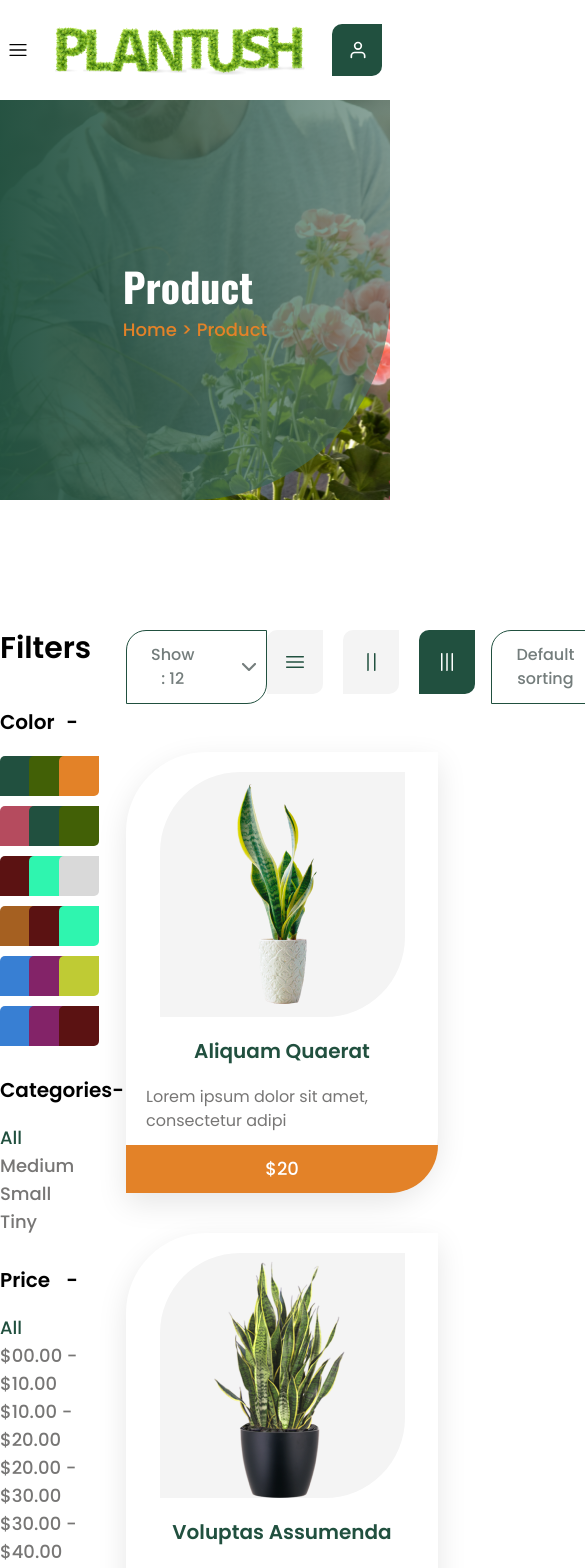
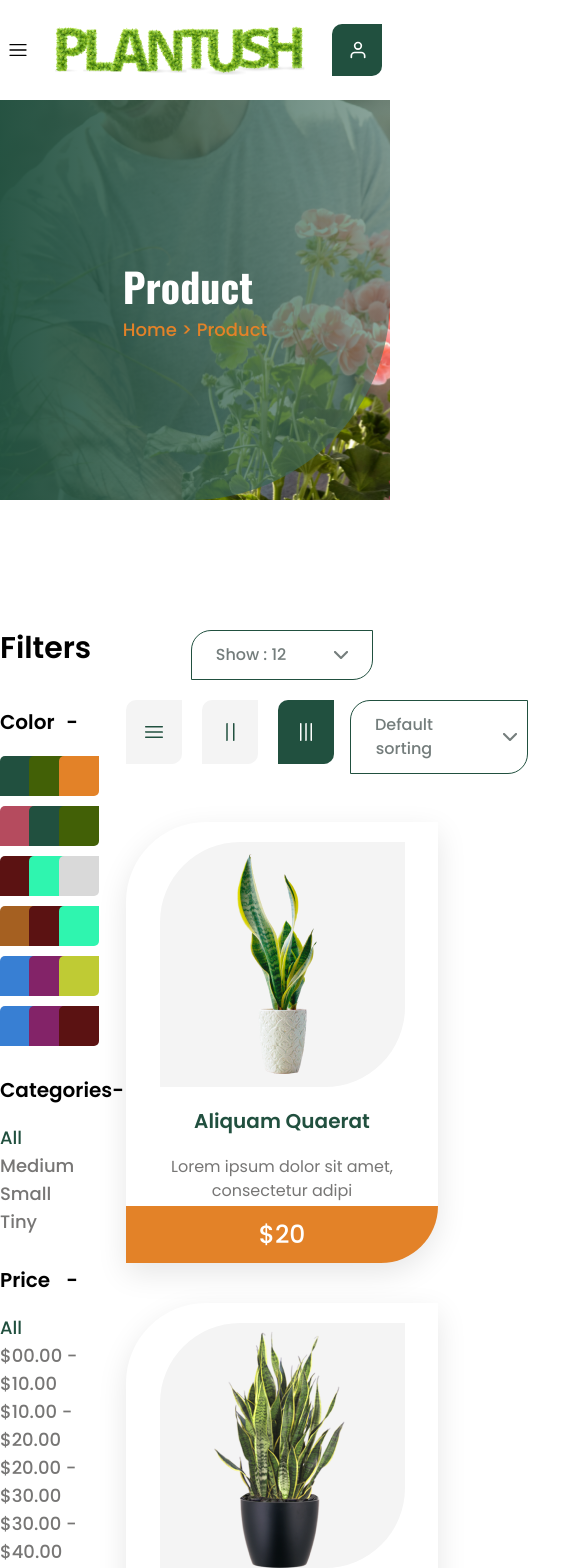
Before and after one commit to rasedul99/plantush, a Next.js app: page /product in a window 390 px wide. Shown: the top 1568 px of the page, 585 px wide, since content can reach past the window. Built offline with nearby package versions, Linux system fonts and the light colour scheme.

Commit message:
hover effect added in product card

```diff
--- a/components/Product/Products.js
+++ b/components/Product/Products.js
@@ -11,8 +11,8 @@ const Products = () => {
           <Filters />
         </div>
         <div className="w-[80%]">
-          <div className=" flex items-start  justify-between">
-            <button className=" font-poppins font-medium text-md text-dark3 flex items-center  gap-x-12 py-3 px-6 border border-primary rounded-tl-[20px] rounded-br-[20px]">
+          <div className=" flex flex-col gap-y-5 md:flex-row items-start  justify-between">
+            <button className="self-center md:self-start font-poppins font-medium text-md text-dark3 flex items-center  gap-x-12 py-3 px-6 border border-primary rounded-tl-[20px] rounded-br-[20px]">
               <p>Show : 12</p>
               <img src="/assets/icons/products/arrowdown.png" />
             </button>
--- a/components/Shared/ProductCard.js
+++ b/components/Shared/ProductCard.js
@@ -2,18 +2,30 @@ import React from "react";
 
 const ProductCard = ({ image, title, desc, price }) => {
   return (
-    <div className="relative rounded-tl-[80px] rounded-br-[60px] px-5 pt-[20px] flex flex-col items-center shadow-[0_10px_30px_0_rgba(0,0,0,0.1)]">
+    <div className="relative group rounded-tl-[80px] rounded-br-[60px] px-5 pt-[20px] flex flex-col hover:bg-primary hover:transition-all items-center shadow-[0_10px_30px_0_rgba(0,0,0,0.1)]">
       <img
         src={image}
         className="bg-[#F4F4F4] rounded-tl-[80px] rounded-br-[80px]"
       />
-      <h3 className="font-poppins text-primary font-semibold text-xl mt-5 mb-[10px]">
+      <h3 className=" font-poppins text-primary font-semibold text-xl mt-5 mb-[10px] group-hover:text-white ">
         {title}
       </h3>
-      <p className="font-poppins font-normal text-gray mt-[10px] mb-[60px]">
+      <p className="font-poppins font-normal text-gray mt-[10px] mb-[60px] text-center group-hover:text-black7">
         {desc}
       </p>
-      <button className="bg-secondary text-white  py-[10px]  rounded-br-[80px] w-full absolute bottom-0 font-poppins font-medium text-lg">
+      <div className="absolute -top-4 -right-2 opacity-0 group-hover:opacity-100 py-10 px-[7px] bg-secondary rounded-tl-[20px] rounded-br-[20px]">
+        <img
+          src="/assets/icons/products/eye.png"
+          alt="eye"
+          className="bg-white py-4 px-[14px] rounded-tl-[10px] rounded-br-[10px] mb-5"
+        />
+        <img
+          src="/assets/icons/products/cart.png"
+          alt="cart"
+          className="bg-white py-4 px-[14px] rounded-tl-[10px] rounded-br-[10px] "
+        />
+      </div>
+      <button className="bg-secondary group-hover:bg-white group-hover:text-primary text-white  py-[10px]  rounded-br-[80px] w-full absolute bottom-0 font-poppins font-medium text-[25px] ">
         ${price}
       </button>
     </div>
```
Also changed, not shown: public/assets/icons/products/cart.png (added), public/assets/icons/products/eye.png (added).
